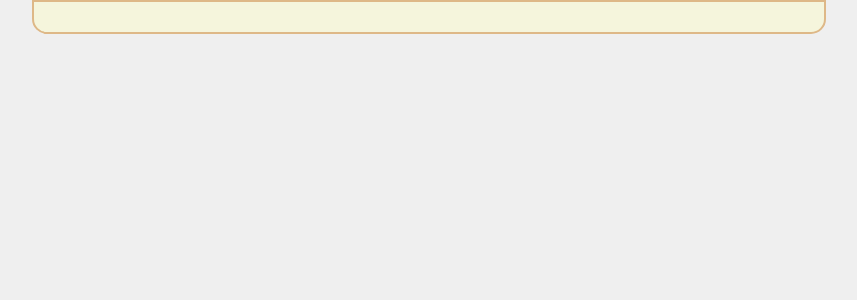
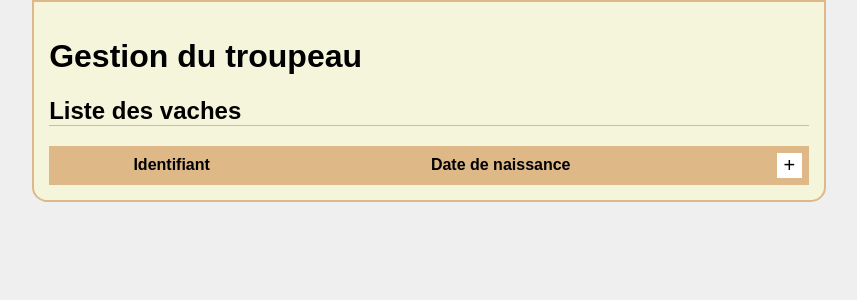
Before and after one commit to loann-des/BioFarm-Monitor, a Flask app: template web_app/templates/herd.html in a window 1280 px wide. Shown: the part 83-383 px from the top of the page, without its empty margins (211-1068 px from the left). Run offline with Flask 3, Linux system fonts and the light colour scheme; the template is opened without the code that fills it, so the values that code supplies are empty; parts of the project's set-up code (start-up, migrations or seed data) failed here and were passed over.

Commit message:
Added table to herd page

```diff
--- a/web_app/modul/cow_liste.py
+++ b/web_app/modul/cow_liste.py
@@ -32,6 +32,15 @@ current_user : ConnectedUser
 def check_authentication():
     if current_user.is_anonymous:
         return redirect(url_for('auth.logout'))
+
+
+@login_required
+@cow_liste.route("/cow_liste/list_cows")
+def list_cows():
+    cows = CowUtils.get_all_cows(current_user.id)
+
+    return [cow.to_json() for cow in cows]
+
 
 @login_required
 @cow_liste.route("/cow_liste/view_cow/<int:cow_id>", methods=["GET", "POST"])
--- a/web_app/modul/views.py
+++ b/web_app/modul/views.py
@@ -41,7 +41,7 @@ def index():
 
 @login_required
 @views.route("/herd", methods=["GET"])
-def cow_liste():
+def herd():
     #TODO retire le user passer en refference, passer le retour des fonctions appeler en par le jinja
     return render_template("herd.html", cows=CowUtils.get_all_cows(current_user.id))
 
--- a/web_app/static/css/main.css
+++ b/web_app/static/css/main.css
@@ -67,3 +67,54 @@ main section h2 {
   box-sizing: border-box;
   border-bottom: 1px solid var(--theme-accent-color);
 }
+
+table {
+  width: 100%;
+
+  border: 2px solid var(--theme-accent-color);
+}
+
+table thead {
+  background-color: var(--theme-accent-color);
+}
+
+table thead tr th {
+  padding: 5px;
+}
+
+table thead tr th:last-child {
+  display: flex;
+  flex-direction: row;
+  align-items: flex-end;
+  justify-content: flex-end;
+}
+
+table thead tr th button {
+  display: flex;
+  align-items: center;
+  justify-content: center;
+
+  box-sizing: border-box;
+  width: 1.25em;
+  height: 1.25em;
+  margin: 0;
+  padding: 0;
+
+  background-color: white;
+  border: none;
+  font-size: 1.25em;
+  cursor: pointer;
+}
+
+table tbody tr {
+  background-color: white;
+}
+
+table tbody tr:nth-of-type(2n) {
+  background-color: #efefef;
+}
+
+table tbody tr td {
+  padding: 5px;
+  text-align: center;
+}
--- /dev/null
+++ b/web_app/static/js/herd.js
@@ -0,0 +1,54 @@
+window.addEventListener("load", async () => {
+  updateHerd();
+});
+
+async function updateHerd() {
+  const herdTable = document.querySelector("table tbody");
+
+  while (herdTable.children.length > 0) {
+    herdTable.children[0].remove();
+  }
+
+  try {
+    const response = await fetch("/cow_liste/list_cows");
+
+    const contentType = response.headers.get("Content-Type");
+
+    if (!(contentType.includes("application/json"))) {
+      console.error(`AJAX request failed: expected application/json response, got ${contentType}`);
+      return;
+    }
+
+    const cows = await response.json();
+
+    for (const cow of cows) {
+      const herdTableTemplate = document.querySelector("template#herd-table-template");
+      const entry = herdTableTemplate.content.children[0].cloneNode(true);
+
+      const cowIdContainer = entry.children[0].children[0];
+      const cowBirthDateContainer = entry.children[1];
+
+      cowIdContainer.textContent = cow.cow_id;
+      cowIdContainer.innerHTML = cow.cow_id;
+
+      if (cow.born_date == null) {
+        cowBirthDateContainer.textContent = "Unknown";
+        cowBirthDateContainer.innerHTML = "Unknown";
+      } else {
+        const formattedDate = new Date(cow.born_date).toLocaleDateString("fr-FR", {
+            day: "2-digit",
+            month: "short",
+            year: "numeric"
+        });
+
+        cowBirthDateContainer.textContent = formattedDate;
+        cowBirthDateContainer.innerHTML = formattedDate;
+      }
+
+      herdTable.appendChild(entry);
+    }
+  } catch (error) {
+    console.error(`AJAX request failed due to: ${error}`);
+    alert("Impossible de récupérer la liste des vaches.");
+  }
+}
--- a/web_app/templates/herd.html
+++ b/web_app/templates/herd.html
@@ -1,3 +1,38 @@
 {% extends 'base.html' %}
 
 {% block title %}Troupeau | BioFarm Monitor{% endblock title %}
+
+{% block content %}
+  <h1>Gestion du troupeau</h1>
+
+  <section>
+    <h2>Liste des vaches</h2>
+
+    <table cellspacing="0">
+      <thead>
+        <tr>
+          <th>Identifiant</th>
+          <th>Date de naissance</th>
+          <th>
+            <button id="add-cow-button">+</button>
+          </th>
+        </tr>
+      </thead>
+      <tbody>
+      </tbody>
+    </table>
+
+  </section>
+
+  <template id="herd-table-template">
+    <tr>
+      <td><a>Cow ID</a></td>
+      <td>Date de naissance</td>
+      <td></td>
+    </tr>
+  </template>
+{% endblock content %}
+
+{% block js %}
+  <script src="{{ url_for('static', filename='js/herd.js') }}"></script>
+{% endblock js %}
```
Also changed, not shown: web_app/models.py (+12 -0 lines).
